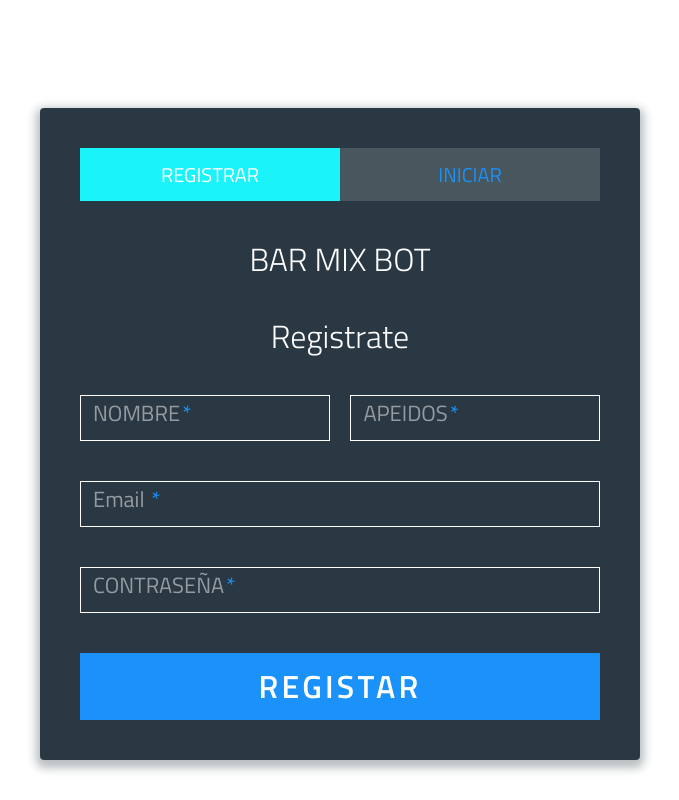
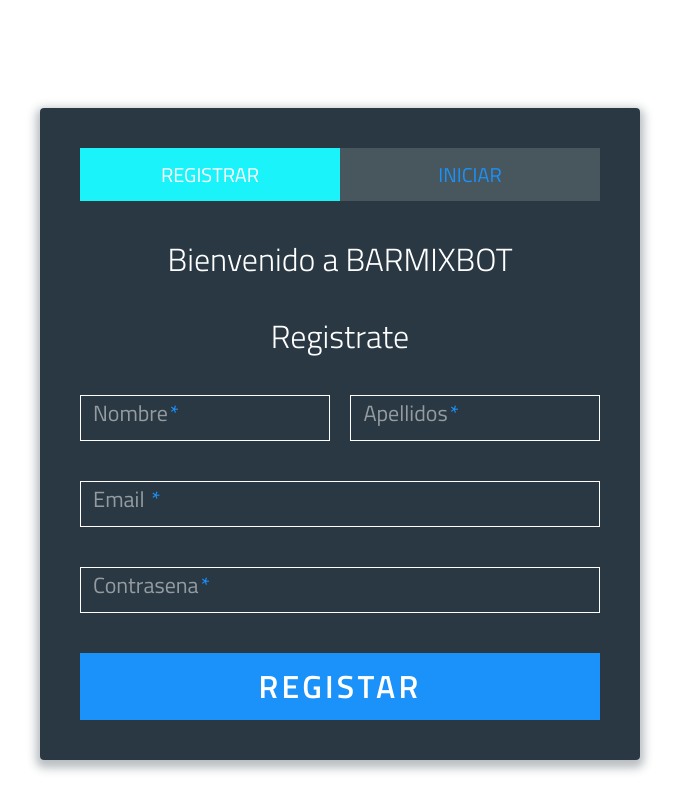
Before and after one commit to AngelDeveloper1/angeldeveloper1.github.io, a plain HTML site: page iniciar.html in a window 1280 px wide. Shown: the part 913-1713 px from the top of the page, without its empty margins (300-979 px from the left). Drawn offline with nearby package versions, Linux system fonts and the light colour scheme; files whose address does not match are found by name.

Commit message:
Se modifico index e iniciar

```diff
--- a/iniciar.html
+++ b/iniciar.html
@@ -22,8 +22,8 @@
 		</div>
        <nav>
             <ul>
-                <li><a href="INDEX.html"><span class="icon-INICIAR-SECION"></span>INICIO</a></li>
-                <li><a href="#"><span class="icon-REGISTRAR"></span>VIDEOS</a></li>
+                <li><a href="index.html"><span class="icon-INICIAR-SECION"></span>INICIO</a></li>
+                <li><a href="https://www.youtube.com/watch?v=3IKXv-XgNOA&t=30s"><span class="icon-REGISTRAR"></span>VIDEOS</a></li>
             </ul>
 
        </nav>
@@ -46,7 +46,7 @@
 
       <div class="tab-content">
         <div id="signup">
-        <h1>BAR MIX  BOT </h1>
+        <h1>Bienvenido a BARMIXBOT</h1>
           <h1>Registrate </h1>
 
           <form action="/" method="post">
@@ -54,14 +54,14 @@
           <div class="top-row">
             <div class="field-wrap">
               <label>
-                NOMBRE<span class="req">*</span>
+                Nombre<span class="req">*</span>
               </label>
               <input type="text" required autocomplete="off" />
             </div>
 
             <div class="field-wrap">
               <label>
-                APEIDOS<span class="req">*</span>
+                Apellidos<span class="req">*</span>
               </label>
               <input type="text"required autocomplete="off"/>
             </div>
@@ -76,7 +76,7 @@
 
           <div class="field-wrap">
             <label>
-              CONTRASEÑA<span class="req">*</span>
+              Contrasena<span class="req">*</span>
             </label>
             <input type="password"required autocomplete="off"/>
           </div>
@@ -88,7 +88,7 @@
         </div>
 
         <div id="login">
-          <h1>BIENBENIDO A BAR MIX BOT</h1>
+          <h1>Bienvenido a BARMIXBOT</h1>
 
           <form action="/" method="post">
 
@@ -101,7 +101,7 @@
 
           <div class="field-wrap">
             <label>
-              CONTRASEÑA<span class="req">*</span>
+              Contrasena<span class="req">*</span>
             </label>
             <input type="password"required autocomplete="off"/>
           </div>
```
